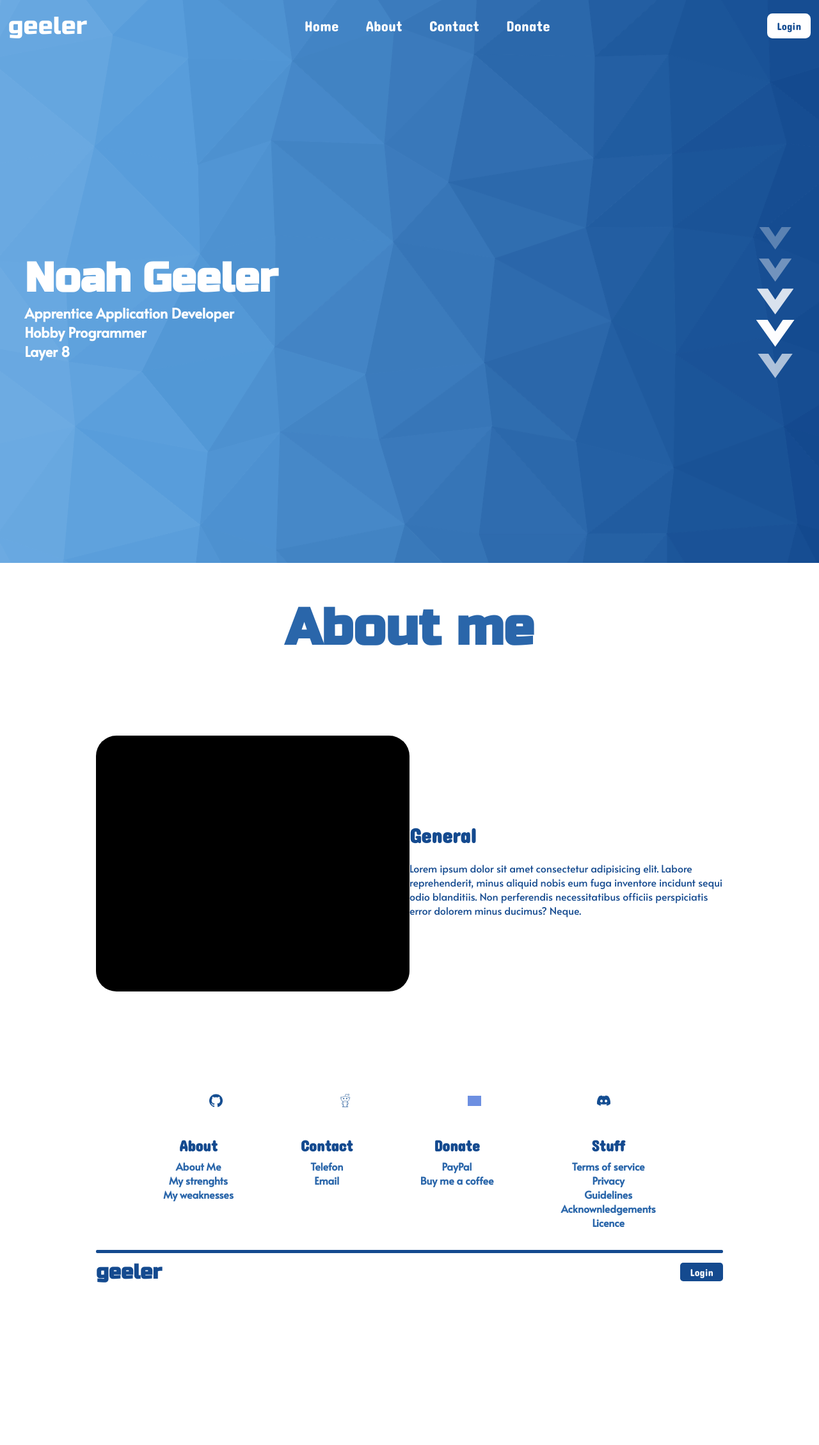
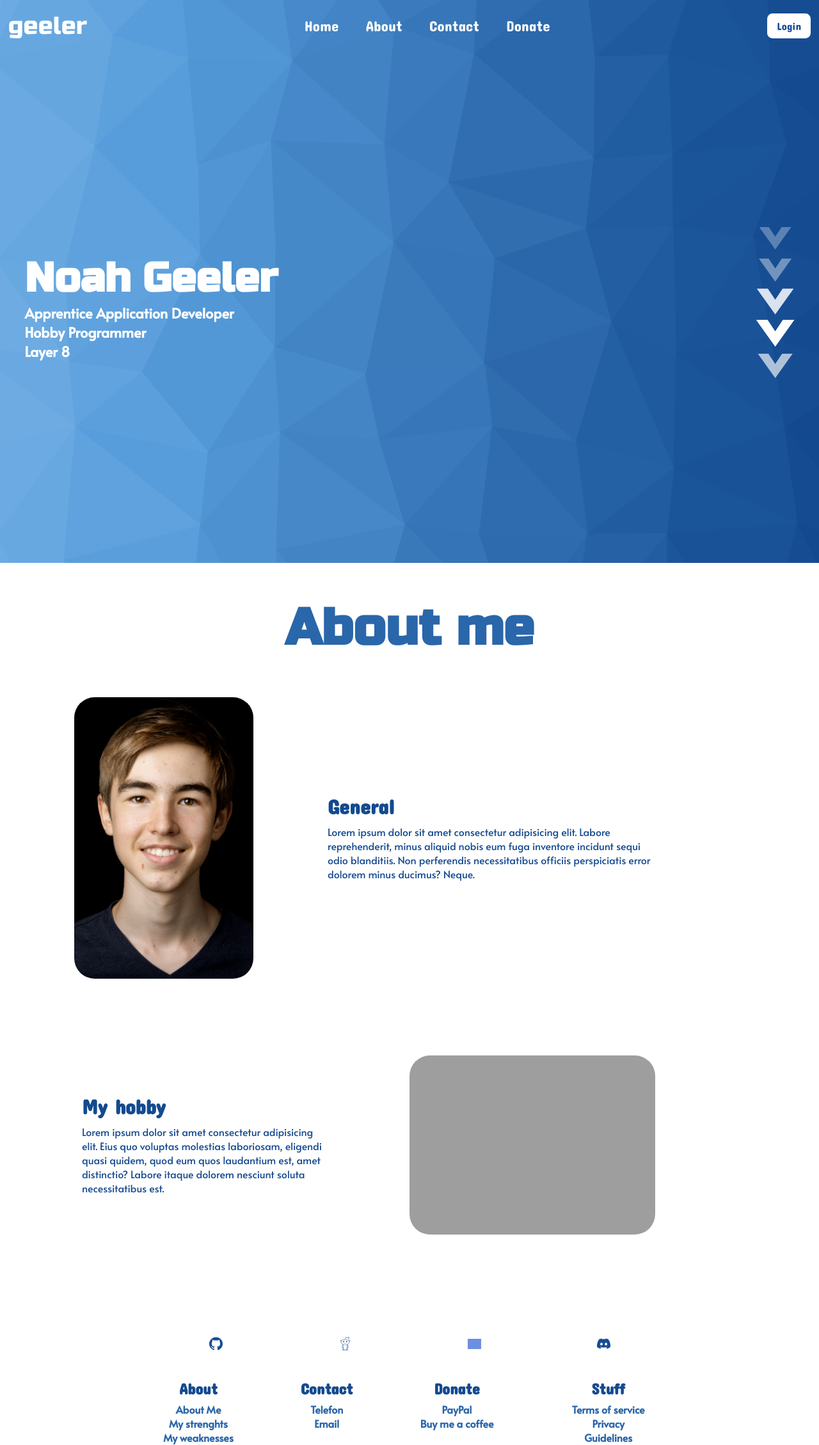
Before and after one commit to Nevah5/geeler, a PHP site: page / in a window 1280 px wide. Shown: the top 2259 px of the page at 64% size. Before the commit the page ends 2005 px from the top, so only its background shows below. Run offline with PHP 8.4, Linux system fonts and the light colour scheme; grey boxes are pictures that could not be loaded.

Commit message:
changed about section, added formatting (version #3)

```diff
--- a/index.html
+++ b/index.html
@@ -65,11 +65,22 @@
   <nav id="about"></nav>
   <div class="about">
     <h1>About me</h1>
-    <div class="section">
-      <div class="img"></div>
+    <div class="section" id="general">
+      <div class="center">
+        <div class="img"></div>
+      </div>
       <div class="text">
         <h1>General</h1>
         <p>Lorem ipsum dolor sit amet consectetur adipisicing elit. Labore reprehenderit, minus aliquid nobis eum fuga inventore incidunt sequi odio blanditiis. Non perferendis necessitatibus officiis perspiciatis error dolorem minus ducimus? Neque.</p>
+      </div>
+    </div>
+    <div class="section" id="hobby">
+      <div class="center">
+        <div class="img"></div>
+      </div>
+      <div class="text">
+        <h1>My hobby</h1>
+        <p>Lorem ipsum dolor sit amet consectetur adipisicing elit. Eius quo voluptas molestias laboriosam, eligendi quasi quidem, quod eum quos laudantium est, amet distinctio? Labore itaque dolorem nesciunt soluta necessitatibus est.</p>
       </div>
     </div>
   </div>
--- a/style.css
+++ b/style.css
@@ -241,6 +241,21 @@ nav.navbar .align_end {
   height: fit-content;
   width: 100%;
   background-color: white;
+  display: -webkit-box;
+  display: -ms-flexbox;
+  display: flex;
+  -webkit-box-pack: center;
+      -ms-flex-pack: center;
+          justify-content: center;
+  -webkit-box-align: center;
+      -ms-flex-align: center;
+          align-items: center;
+  -webkit-box-orient: vertical;
+  -webkit-box-direction: normal;
+      -ms-flex-direction: column;
+          flex-direction: column;
+  -ms-flex-wrap: nowrap;
+      flex-wrap: nowrap;
 }
 
 .about > h1 {
@@ -254,36 +269,56 @@ nav.navbar .align_end {
 
 .about div.section {
   height: 60vh;
-  padding: 40px 150px 60px;
+  display: -ms-grid;
+  display: grid;
+  -ms-grid-columns: (1fr)[10];
+      grid-template-columns: repeat(10, 1fr);
+  -ms-grid-rows: 1fr;
+      grid-template-rows: 1fr;
+}
+
+.about div.section .center {
+  -ms-grid-column: 1;
+  -ms-grid-column-span: 4;
+  grid-column: 1 / 5;
+  -ms-grid-row: 1;
+  -ms-grid-row-span: 1;
+  grid-row: 1 / 2;
+}
+
+.about div.section .center .img {
+  background-position: center;
+  background-size: cover;
+  border-radius: 2em;
+  height: 440px;
+  width: 280px;
+}
+
+.about div.section .text {
+  width: -webkit-fit-content;
+  width: -moz-fit-content;
+  width: fit-content;
+  -ms-grid-column: 5;
+  -ms-grid-column-span: 4;
+  grid-column: 5 / 9;
+  -ms-grid-row: 1;
+  -ms-grid-row-span: 1;
+  grid-row: 1 / 2;
   display: -webkit-box;
   display: -ms-flexbox;
   display: flex;
   -webkit-box-pack: center;
       -ms-flex-pack: center;
           justify-content: center;
-  -webkit-box-align: center;
-      -ms-flex-align: center;
-          align-items: center;
-}
-
-.about div.section .img {
-  background-color: black;
-  height: 400px;
-  width: 320px;
-  border-radius: 2em;
-  float: left;
-  -webkit-box-flex: 1;
-      -ms-flex: 1;
-          flex: 1;
-}
-
-.about div.section .text {
-  width: -webkit-fit-content;
-  width: -moz-fit-content;
-  width: fit-content;
-  -webkit-box-flex: 1;
-      -ms-flex: 1;
-          flex: 1;
+  -webkit-box-align: start;
+      -ms-flex-align: start;
+          align-items: flex-start;
+  -webkit-box-orient: vertical;
+  -webkit-box-direction: normal;
+      -ms-flex-direction: column;
+          flex-direction: column;
+  -ms-flex-wrap: nowrap;
+      flex-wrap: nowrap;
 }
 
 .about div.section .text h1 {
@@ -294,6 +329,7 @@ nav.navbar .align_end {
   font-size: 2rem;
   color: #144A8F;
   float: left;
+  margin: 0 0 10px;
 }
 
 .about div.section .text p {
@@ -304,6 +340,28 @@ nav.navbar .align_end {
   font-family: Alata;
   color: #144A8F;
   float: left;
+}
+
+.about div.section#general .center .img {
+  background-image: url("media/pictures/portrait.jpg");
+}
+
+.about div.section#hobby .center {
+  -ms-grid-column: 6;
+  -ms-grid-column-span: 3;
+  grid-column: 6 / 9;
+}
+
+.about div.section#hobby .center .img {
+  background-image: url("media/pictures/setup.jpg");
+  height: 280px;
+  width: 440px;
+}
+
+.about div.section#hobby .text {
+  -ms-grid-column: 2;
+  -ms-grid-column-span: 3;
+  grid-column: 2 / 5;
 }
 
 div.footer {
--- a/style.scss
+++ b/style.scss
@@ -165,6 +165,11 @@ nav.navbar{
   height: fit-content;
   width: 100%;
   background-color: white;
+  display: flex;
+  justify-content: center;
+  align-items: center;
+  flex-direction: column;
+  flex-wrap: nowrap;
 
   & > h1{
     color: #2A66AA;
@@ -176,28 +181,39 @@ nav.navbar{
   }
   div.section{
     height: 60vh;
-    padding: 40px 150px 60px;
-    display: flex;
-    justify-content: center;
-    align-items: center;
+    display: grid;
+    grid-template-columns: repeat(10, 1fr);
+    grid-template-rows: 1fr;
 
-    .img{
-      background-color: black;
-      height: 400px;
-      width: 320px;
-      border-radius: 2em;
-      float: left;
-      flex: 1;
+    .center{
+      grid-column: 1 / 5;
+      grid-row: 1 / 2;
+
+      .img{
+        background-position: center;
+        background-size: cover;
+        border-radius: 2em;
+        height: 440px;
+        width: 280px;
+      }
     }
     .text{
       width: fit-content;
-      flex: 1;
+      grid-column: 5 / 9;
+      grid-row: 1 / 2;
+      display: flex;
+      justify-content: center;
+      align-items: flex-start;
+      flex-direction: column;
+      flex-wrap: nowrap;
+
       h1{
         font-family: Concert One;
         width: fit-content;
         font-size: 2rem;
         color: #144A8F;
         float: left;
+        margin: 0 0 10px;
       }
       p{
         width: fit-content;
@@ -206,6 +222,25 @@ nav.navbar{
         color: #144A8F;
         float: left;
       }
+    }
+  }
+  div.section#general{
+    .center .img{
+      background-image: url("media/pictures/portrait.jpg");
+    }
+  }
+  div.section#hobby{
+    .center{
+      grid-column: 6 / 9;
+
+      .img{
+        background-image: url("media/pictures/setup.jpg");
+        height: 280px;
+        width: 440px;
+      }
+    }
+    .text{
+      grid-column: 2 / 5;
     }
   }
 }
```
Also changed, not shown: 1 other file.
